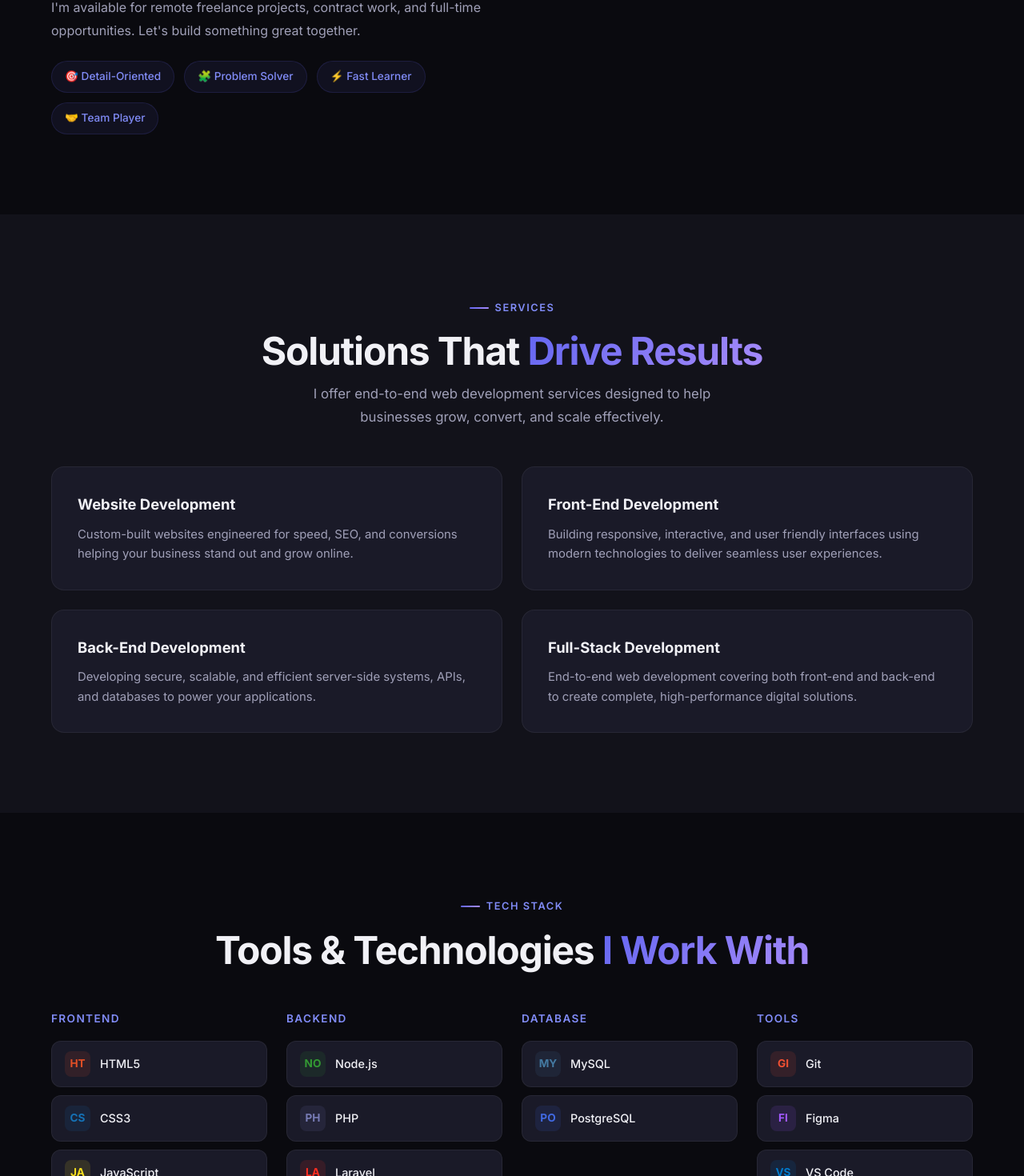
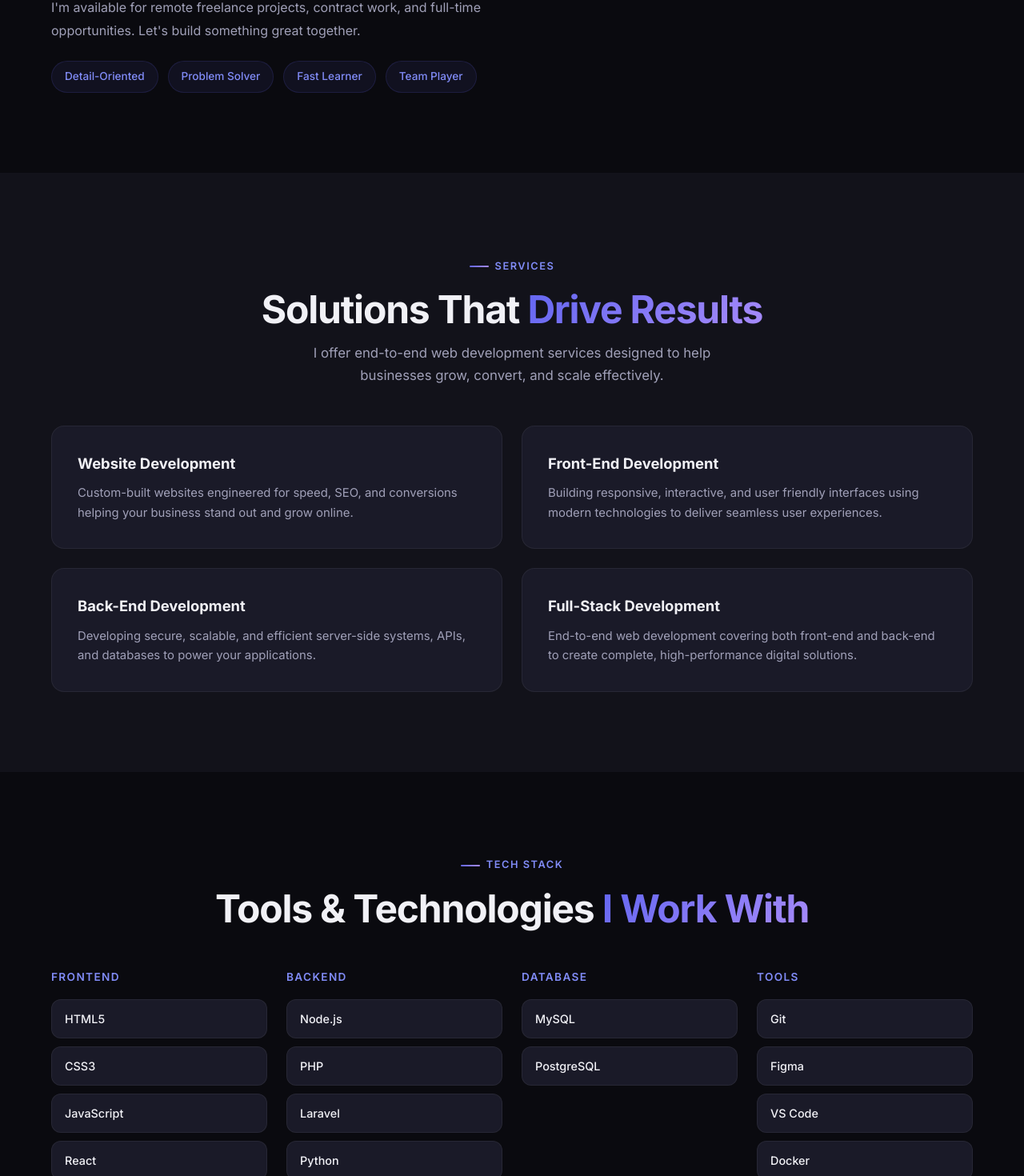
Before and after one commit to razorrtx/portofolio, a React (Vite) app: page / in a window 1280 px wide. Shown: the part 1937-3407 px from the top of the page at 80% size. Built offline with nearby package versions, Linux system fonts and the light colour scheme.

Commit message:
perbaikan

```diff
--- a/src/App.jsx
+++ b/src/App.jsx
@@ -37,34 +37,36 @@ const TECH_STACK = [
   {
     category: 'Frontend',
     items: [
-      { name: 'HTML5', color: '#e34f26' },
-      { name: 'CSS3', color: '#1572b6' },
-      { name: 'JavaScript', color: '#f7df1e' },
-      { name: 'React', color: '#61dafb' },
+      { name: 'HTML5'},
+      { name: 'CSS3'},
+      { name: 'JavaScript'},
+      { name: 'React'},
     ],
   },
   {
     category: 'Backend',
     items: [
-      { name: 'Node.js', color: '#339933' },
-      { name: 'PHP', color: '#777bb4' },
-      { name: 'Laravel', color: '#ff2d20' },
+      { name: 'Node.js'},
+      { name: 'PHP'},
+      { name: 'Laravel'},
+      { name: 'Python'},
+      { name: 'Go'},
     ],
   },
   {
     category: 'Database',
     items: [
-      { name: 'MySQL', color: '#4479a1' },
-      { name: 'PostgreSQL', color: '#4169e1' },
+      { name: 'MySQL'},
+      { name: 'PostgreSQL'},
     ],
   },
   {
     category: 'Tools',
     items: [
-      { name: 'Git', color: '#f05032' },
-      { name: 'Figma', color: '#a259ff' },
-      { name: 'VS Code', color: '#007acc' },
-      { name: 'Docker', color: '#2496ed' },
+      { name: 'Git'},
+      { name: 'Figma'},
+      { name: 'VS Code'},
+      { name: 'Docker'},
     ],
   },
 ]
@@ -267,10 +269,10 @@ function About() {
               opportunities. Let's build something great together.
             </p>
             <div className="about-traits">
-              <span className="trait-badge">🎯 Detail-Oriented</span>
-              <span className="trait-badge">🧩 Problem Solver</span>
-              <span className="trait-badge">⚡ Fast Learner</span>
-              <span className="trait-badge">🤝 Team Player</span>
+              <span className="trait-badge">Detail-Oriented</span>
+              <span className="trait-badge">Problem Solver</span>
+              <span className="trait-badge">Fast Learner</span>
+              <span className="trait-badge">Team Player</span>
             </div>
           </div>
         </div>
@@ -327,12 +329,6 @@ function TechStack() {
               <div className="tech-list">
                 {cat.items.map((item) => (
                   <div className="tech-item" key={item.name}>
-                    <div
-                      className="tech-icon"
-                      style={{ background: `${item.color}20`, color: item.color }}
-                    >
-                      {item.name.slice(0, 2).toUpperCase()}
-                    </div>
                     {item.name}
                   </div>
                 ))}
@@ -427,7 +423,7 @@ function CTA() {
           <h2 className="heading-lg">Let's Build Something<br /><span className="gradient-text">Great Together</span></h2>
           <p>
             Whether you need a stunning landing page, a robust web application,
-            or a complete digital transformation — I'm here to help you bring your
+            or a complete digital transformation. I'm here to help you bring your
             vision to life.
           </p>
           <div className="cta-buttons">
@@ -447,12 +443,53 @@ function CTA() {
 function Contact() {
   const ref = useInView()
   const [formData, setFormData] = useState({ name: '', email: '', subject: '', message: '' })
+  const [errors, setErrors] = useState({})
 
-  const handleChange = (e) => setFormData({ ...formData, [e.target.name]: e.target.value })
+  const handleChange = (e) => {
+    const { name, value } = e.target
+    setFormData({ ...formData, [name]: value })
+
+    if (errors[name]) {
+      setErrors({ ...errors, [name]: '' })
+    }
+  }
+  const validateForm = () => {
+    let newErrors = {}
+    let isValid = true
+
+    if (!formData.name.trim()) {
+      newErrors.name = 'Name is required'
+      isValid = false
+    }
+    if (!formData.email.trim()) {
+      newErrors.email = 'Email is required'
+      isValid = false
+    } else {
+      const emailPattern = /^[^\s@]+@[^\s@]+\.[^\s@]+$/
+
+      if (!emailPattern.test(formData.email)) {
+        newErrors.email = 'Invalid email format (example: user@gmail.com)'
+        isValid = false
+      }
+    }
+    if (!formData.subject.trim()) {
+      newErrors.subject = 'Subject is required'
+      isValid = false
+    }
+    if (!formData.message.trim()) {
+      newErrors.message = 'message is required'
+      isValid = false
+    }
+    setErrors(newErrors)
+    return isValid
+  }
   const handleSubmit = (e) => {
     e.preventDefault()
-    alert('Thank you for your message! I will get back to you soon.')
-    setFormData({ name: '', email: '', subject: '', message: '' })
+    if (validateForm()) {
+      alert('Thank you for your message! I will get back to you soon.')
+      setFormData({ name: '', email: '', subject: '', message: '' })
+      setErrors({})
+    }
   }
 
   return (
@@ -470,28 +507,24 @@ function Contact() {
               these channels or use the form.
             </p>
             <div className="contact-item">
-              <div className="contact-icon">✉️</div>
               <div className="contact-item-text">
                 <div className="label">Email</div>
                 <div className="value">gialinggardy156@gmail.com</div>
               </div>
             </div>
             <div className="contact-item">
-              <div className="contact-icon">💼</div>
               <div className="contact-item-text">
                 <div className="label">LinkedIn</div>
                 <div className="value">linkedin.com/in/gia-rizky-linggardi-5424a3371</div>
               </div>
             </div>
             <div className="contact-item">
-              <div className="contact-icon">🐙</div>
               <div className="contact-item-text">
                 <div className="label">GitHub</div>
                 <div className="value">github.com/grzkyl</div>
               </div>
             </div>
             <div className="contact-item">
-              <div className="contact-icon">📅</div>
               <div className="contact-item-text">
                 <div className="label">Instagram</div>
                 <div className="value">instagram.com/grizkyl</div>
@@ -502,20 +535,24 @@ function Contact() {
             <div className="form-row">
               <div className="form-group">
                 <label htmlFor="name">Name</label>
-                <input type="text" id="name" name="name" placeholder="Your name" value={formData.name} onChange={handleChange} required />
+                <input type="text" id="name" name="name" placeholder="Your name" value={formData.name} onChange={handleChange} style={{ borderColor: errors.name ? '#ef4444' : '' }} />
+                {errors.name && <span style={{ color: '#ef4444', fontSize: '0.8rem' }}>{errors.name}</span>}
               </div>
               <div className="form-group">
                 <label htmlFor="email">Email</label>
-                <input type="email" id="email" name="email" placeholder="your@email.com" value={formData.email} onChange={handleChange} required />
+                <input type="email" id="email" name="email" placeholder="your@gmail.com" value={formData.email} onChange={handleChange} style={{ borderColor: errors.email ? '#ef4444' : '' }} />
+                {errors.email && <span style={{ color: '#ef4444', fontSize: '0.8rem' }}>{errors.email}</span>}
               </div>
             </div>
             <div className="form-group">
               <label htmlFor="subject">Subject</label>
-              <input type="text" id="subject" name="subject" placeholder="Project inquiry" value={formData.subject} onChange={handleChange} required />
+              <input type="text" id="subject" name="subject" placeholder="Project inquiry" value={formData.subject} onChange={handleChange} style={{ borderColor: errors.subject ? '#ef4444' : '' }} />
+              {errors.subject && <span style={{ color: '#ef4444', fontSize: '0.8rem' }}>{errors.subject}</span>}
             </div>
             <div className="form-group">
               <label htmlFor="message">Message</label>
-              <textarea id="message" name="message" placeholder="Tell me about your project..." value={formData.message} onChange={handleChange} required />
+              <textarea id="message" name="message" placeholder="Tell me about your project..." value={formData.message} onChange={handleChange} style={{ borderColor: errors.message ? '#ef4444' : '' }} />
+              {errors.message && <span style={{ color: '#ef4444', fontSize: '0.8rem' }}>{errors.message}</span>}
             </div>
             <button type="submit" className="btn btn-primary" style={{ width: '100%' }}>
               Send Message →
```
